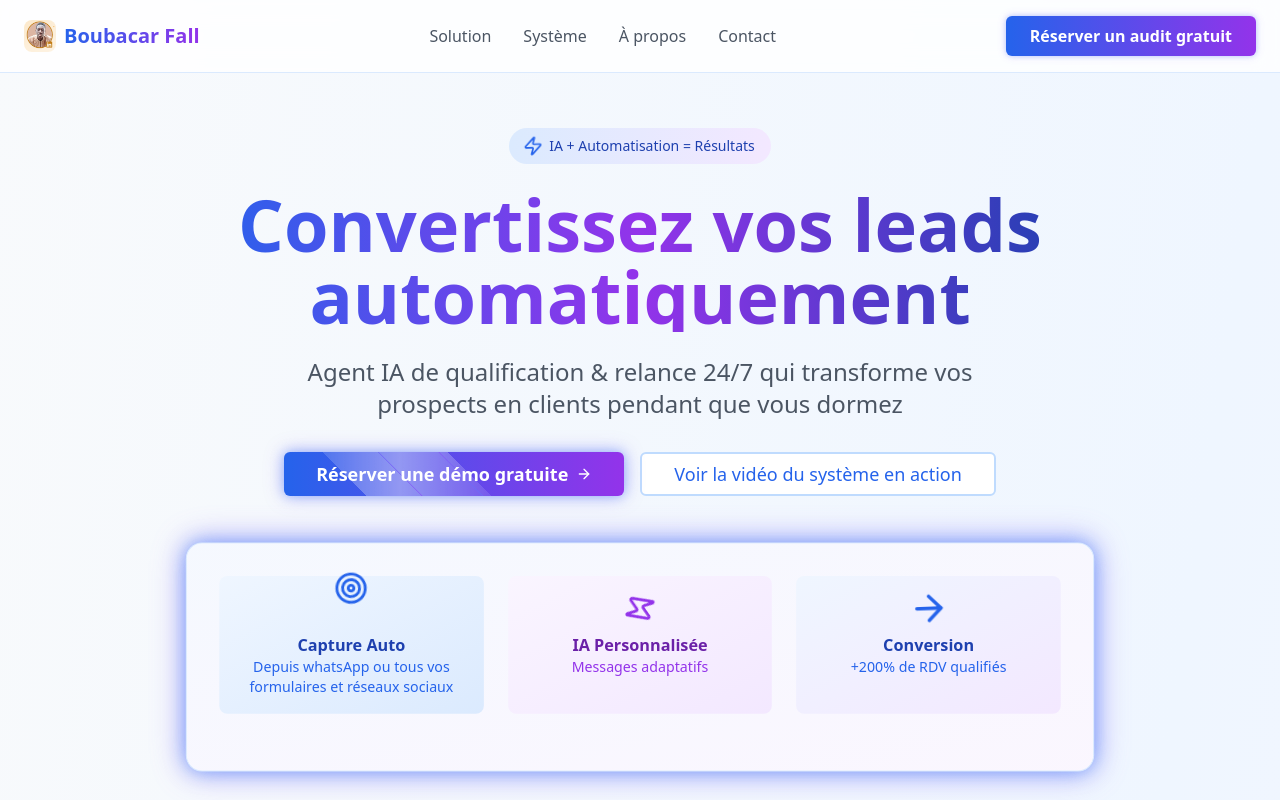
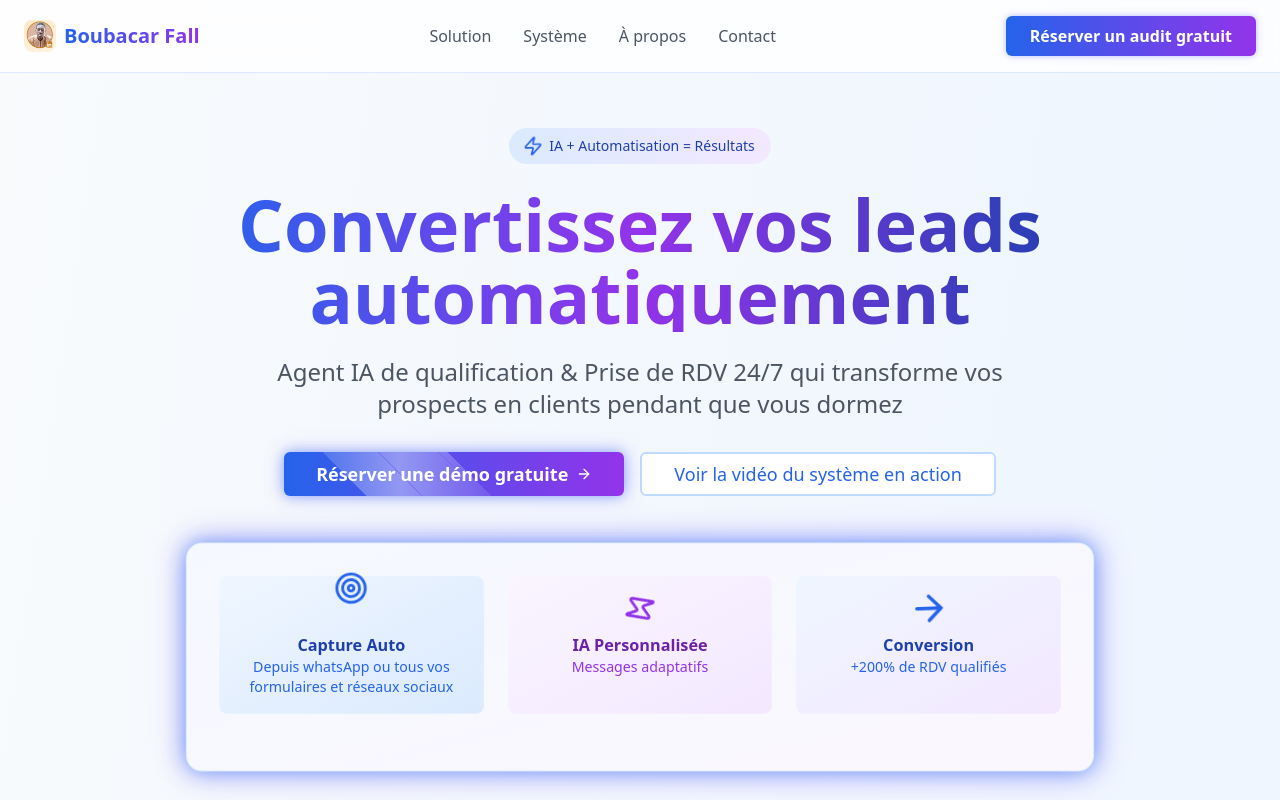
Before and after one commit to boubafa/lead-flow-autopilot-pro, a React (Vite) app: page / in a window 1280 px wide. Shown: the top 800 px of the page. Built offline with nearby package versions, Linux system fonts and the light colour scheme.

Commit message:
Visual edit in Lovable
Edited UI in Lovable

```diff
--- a/src/components/HeroSection.tsx
+++ b/src/components/HeroSection.tsx
@@ -76,7 +76,7 @@ const HeroSection = () => {
               Convertissez vos leads automatiquement
             </h1>
 
-            <p className="text-xl md:text-2xl text-gray-600 mb-8 max-w-3xl mx-auto leading-relaxed">Agent IA de qualification & relance 24/7 qui transforme vos prospects en clients pendant que vous dormez</p>
+            <p className="text-xl md:text-2xl text-gray-600 mb-8 max-w-3xl mx-auto leading-relaxed">Agent IA de qualification & Prise de RDV 24/7 qui transforme vos prospects en clients pendant que vous dormez</p>
 
             <div className="flex flex-col sm:flex-row gap-4 justify-center items-center mb-12">
               <AnimatedLightButton size="lg" onClick={() => window.open('https://cal.com/boubatest/30min', '_blank')} className="px-8 py-4 text-lg">
```
